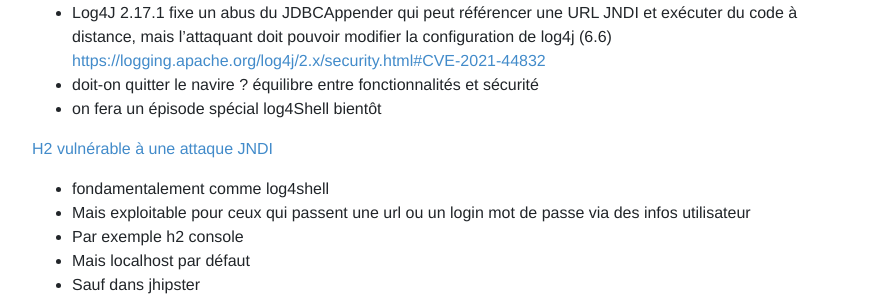
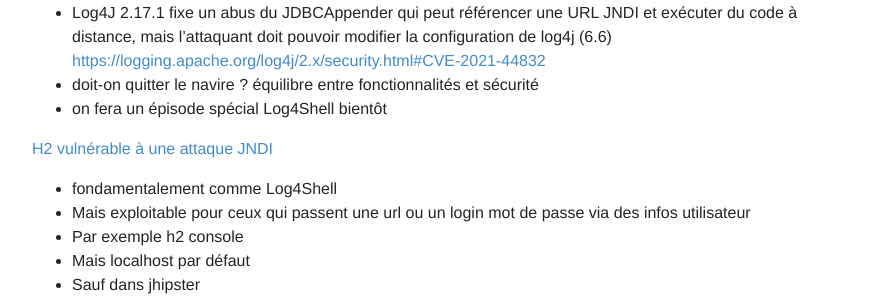
Before and after one commit to lescastcodeurs/lescastcodeurs.com, a Jekyll site: the page built from _posts/2022-01-17-lcc-271-upx-version-spinal-tap.md, in a window 1280 px wide and 900 px high, scrolled down 3389 px. Shown: the part 160-456 px from the top of the window, without its empty margins (53-934 px from the left). Built offline with Jekyll 4.4.1, drawn with Linux system fonts in a browser that asks for light colours; comment, search, counter and statistics services are not loaded; some of the changed text lies outside the part shown.

```diff
--- a/_posts/2022-01-17-lcc-271-upx-version-spinal-tap.md
+++ b/_posts/2022-01-17-lcc-271-upx-version-spinal-tap.md
@@ -73,7 +73,7 @@ Quarkus 2.5 et [2.6](https://quarkus.io/blog/quarkus-2-6-0-final-released/) sont
 * Avec des VM, on peut overcommitter des resources sur l’hyperviseur, mais risque sur mésentente
 * Ne remplace pas le capacity planning
 * Les containers définissent des filtrages plus fins et tuent les process qui dépassent
-* Discussion `cpu_share` (proportion en balance), `cpu quota`, `cpu period` pour définir les limites basses et hautes
+* Discussion `cpu_share` (proportion en balance), `cpu_quota`, `cpu_period` pour définir les limites basses et hautes
 * mais si ça reste statique par host ce n’est pas très pratique
 * Orchestration de container via Kubernetes (request = min, limit = max)
 * Kube donne au minimum `request` mais peut donner plus si le nœud n’est pas occupé à 100%
@@ -142,11 +142,11 @@ Comme prévu, la saga log4j continue avec Log4j 2.17 et 2.17.1
 * Log4J 2.17 corrige un appel récursif infini exploitable en déni de service. Besoin d’avoir un pattern non standard dans la config (utilisant les context lookup) et un accès au Thread Context Map par l’attaquant (5.9) <https://logging.apache.org/log4j/2.x/security.html#CVE-2021-45105>
 * Log4J 2.17.1 fixe un abus du JDBCAppender qui peut référencer une URL JNDI et exécuter du code à distance, mais l’attaquant doit pouvoir modifier la configuration de log4j (6.6) <https://logging.apache.org/log4j/2.x/security.html#CVE-2021-44832>
 * doit-on quitter le navire ? équilibre entre fonctionnalités et sécurité
-* on fera un épisode spécial log4Shell bientôt
+* on fera un épisode spécial Log4Shell bientôt
 
 [H2 vulnérable à une attaque JNDI](https://jfrog.com/blog/the-jndi-strikes-back-unauthenticated-rce-in-h2-database-console/)
 
-* fondamentalement comme log4shell
+* fondamentalement comme Log4Shell
 * Mais exploitable pour ceux qui passent une url ou un login mot de passe via des infos utilisateur
 * Par exemple h2 console
 * Mais localhost par défaut
```
